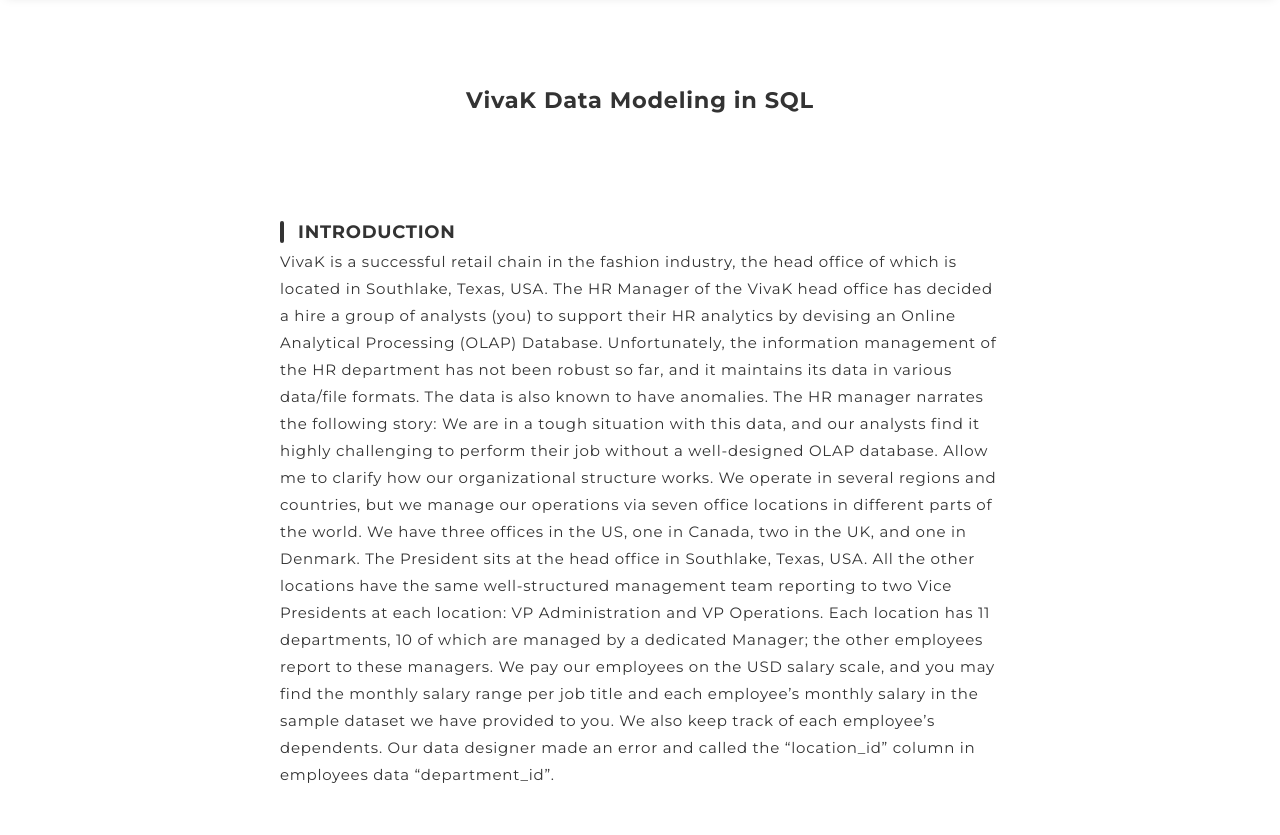
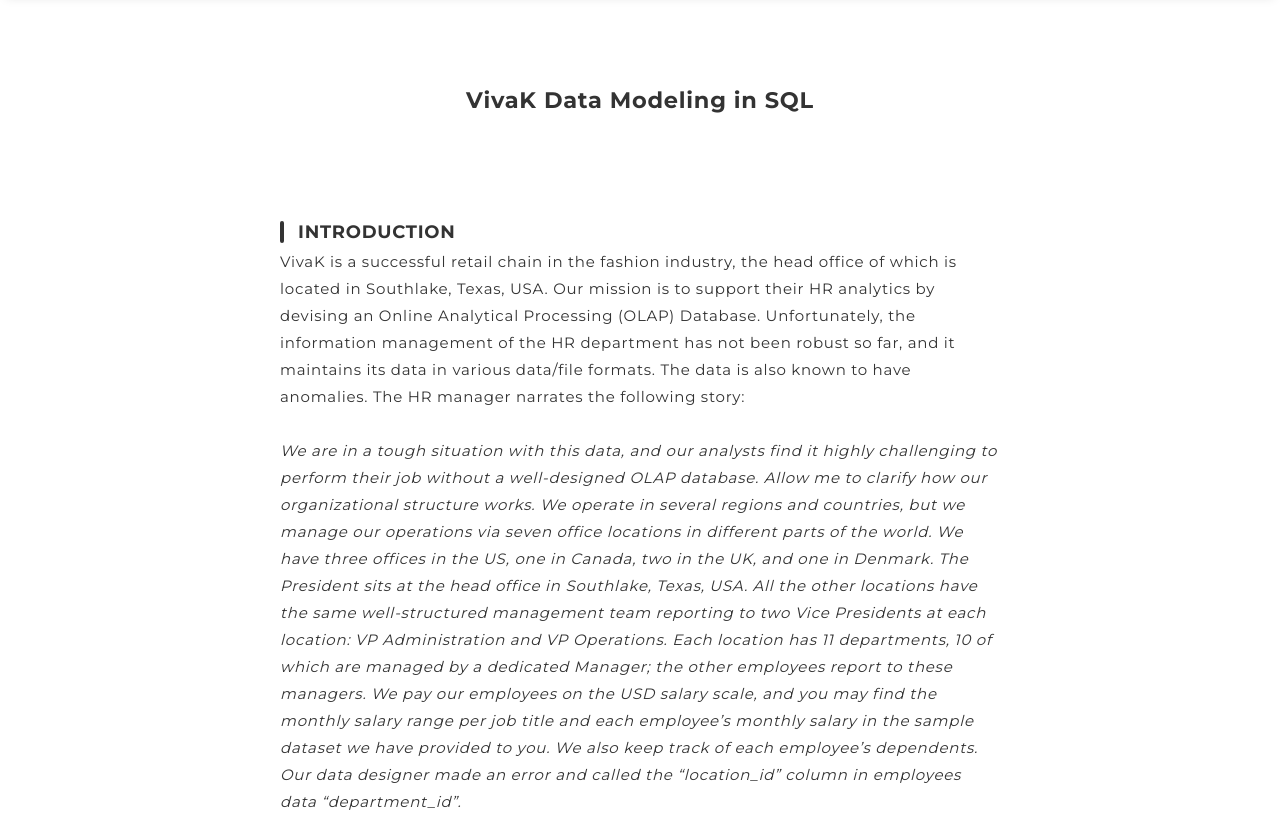
Before and after one commit to MihoFukushi/MihoFukushi.github.io, a plain HTML site: page analytics1.html in a window 1280 px wide. Shown: the part 67-902 px from the top of the page. Drawn offline with nearby package versions, Linux system fonts and the light colour scheme.

Commit message:
Update analytics1.html

```diff
--- a/analytics1.html
+++ b/analytics1.html
@@ -50,9 +50,35 @@
               <img src="img/works-sample.jpg" alt="">
             </p>
             <h3>INTRODUCTION</h3>
-            <p>VivaK is a successful retail chain in the fashion industry, the head office of which is located in Southlake, Texas, USA. The HR Manager of the VivaK head office has decided a hire a group of analysts (you) to support their HR analytics by devising an Online Analytical Processing (OLAP) Database. Unfortunately, the information management of the HR department has not been robust so far, and it maintains its data in various data/file formats. The data is also known to have anomalies. The HR manager narrates the following story:
+            <p>VivaK is a successful retail chain in the fashion industry,
+              the head office of which is located in Southlake, Texas, USA.
+              Our mission is to support their HR analytics by devising an
+              Online Analytical Processing (OLAP) Database.
+               Unfortunately, the information management of the HR department has not been robust so far,
+                and it maintains its data in various data/file formats.
+                 The data is also known to have anomalies.
+                  The HR manager narrates the following story:<br>
+                  <br>
 
-              We are in a tough situation with this data, and our analysts find it highly challenging to perform their job without a well-designed OLAP database. Allow me to clarify how our organizational structure works. We operate in several regions and countries, but we manage our operations via seven office locations in different parts of the world. We have three offices in the US, one in Canada, two in the UK, and one in Denmark. The President sits at the head office in Southlake, Texas, USA. All the other locations have the same well-structured management team reporting to two Vice Presidents at each location: VP Administration and VP Operations. Each location has 11 departments, 10 of which are managed by a dedicated Manager; the other employees report to these managers. We pay our employees on the USD salary scale, and you may find the monthly salary range per job title and each employee’s monthly salary in the sample dataset we have provided to you. We also keep track of each employee’s dependents. Our data designer made an error and called the “location_id” column in employees data “department_id”.
+                  <i>We are in a tough situation with this data, and our analysts find it
+                     highly challenging to perform their job without a well-designed OLAP database.
+                      Allow me to clarify how our organizational structure works.
+                       We operate in several regions and countries, but we manage our operations
+                        via seven office locations in different parts of the world.
+                         We have three offices in the US, one in Canada, two in the UK,
+                          and one in Denmark. The President sits at the head office in Southlake,
+                          Texas, USA. All the other locations have the same well-structured
+                           management team reporting to two Vice Presidents at each location:
+                            VP Administration and VP Operations.
+                             Each location has 11 departments,
+                            10 of which are managed by a dedicated Manager;
+                             the other employees report to these managers.
+                              We pay our employees on the USD salary scale,
+                               and you may find the monthly salary range per job title and
+                                each employee’s monthly salary in the sample dataset
+                                 we have provided to you. We also keep track of each employee’s
+                                  dependents. Our data designer made an error and called
+                                   the “location_id” column in employees data “department_id”.</i>
               </p>
             <h3>担当</h3>
             <p>デザイン・コーディング</p>
@@ -85,7 +111,7 @@
 
     <!-- footer -->
     <footer class="footer">
-      <div class="copyright">&copy;TARO YAMADA</div>
+      <div class="copyright">&copy;MIHO FUKUSHI</div>
     </footer>
     <!-- /footer -->
 
```
